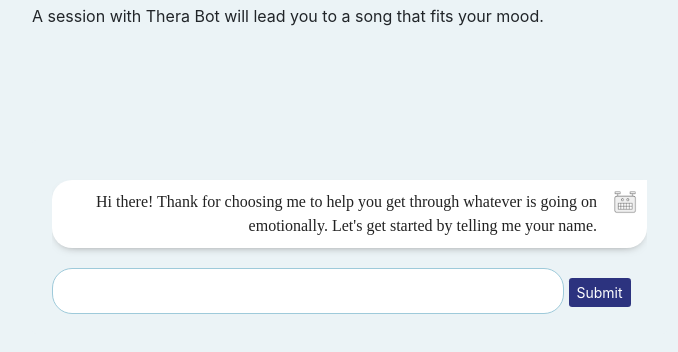
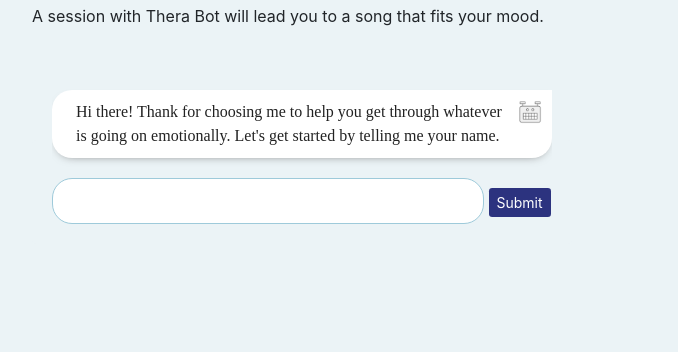
Before and after one commit to Brownlow/project1, a plain HTML site: page index.html in a window 1280 px wide. Both pictures are taken after a click on the button "Click to Start Session". Shown: the part 174-526 px from the top of the page, without its empty margins (53-731 px from the left). Drawn offline with nearby package versions, Linux system fonts and the light colour scheme; a web font is replaced by a local one.

Commit message:
fix columns

```diff
--- a/assets/style.css
+++ b/assets/style.css
@@ -1,10 +1,6 @@
 body, .head  {
  background-color: #EBF3F6;
 }
-/*
-.head {
-	background-color: #f6e1ce;
-}*/
 
 .userInput {
 	background-color: #5FD9F6;
@@ -24,13 +20,13 @@ body, .head  {
 
 #input::placeholder{
 	color:#f5f5f5;
-
 }
 
 #response{
 	height:auto;
-	max-height:300px;
+	max-height:400px;
 	overflow:scroll;
+	margin-top:-90px;
 }
 
 .card{
@@ -76,13 +72,13 @@ body, .head  {
 	padding:10px;
 	margin:20px 0;
 	border-radius:20px 0 20px 20px;
-	text-align:right;
 	-webkit-box-shadow: 0 4px 10px -6px #777;
     -moz-box-shadow: 0 4px 10px -6px #777;
     box-shadow: 0 4px 10px -6px #777;
     color:#222;
     padding-right: 50px;
     font-family: 'Slabo 13px', serif;
+    padding-left: 24px;
 }
 
 .botface{
--- a/index.html
+++ b/index.html
@@ -31,21 +31,19 @@
 
     <div class="container mainContainer">
       <div class="row">
-        <div class="col-7">
+        <div class="col-6">
           <div class="card">
             <div class="card-body">
               <div id="response"></div>
               <form>
-                <input id="input" type="text" style="width: 32rem;">
+                <input id="input" type="text" style="width: 27rem;">
                 <button id="submit" class="btn btn-secondary btn-sm" type="submit">Submit</button>
               </form>
             </div>
           </div>
         </div>
-      </div>
+        <div class="col-6 video">
 
-      <div class="row">
-        <div class="col-5 video">
         </div>
       </div>
     </div>
```
